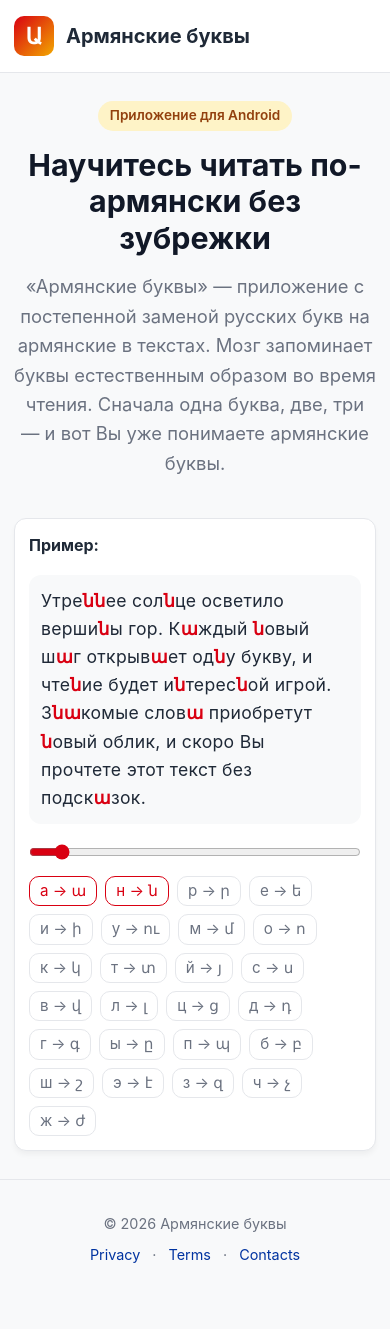
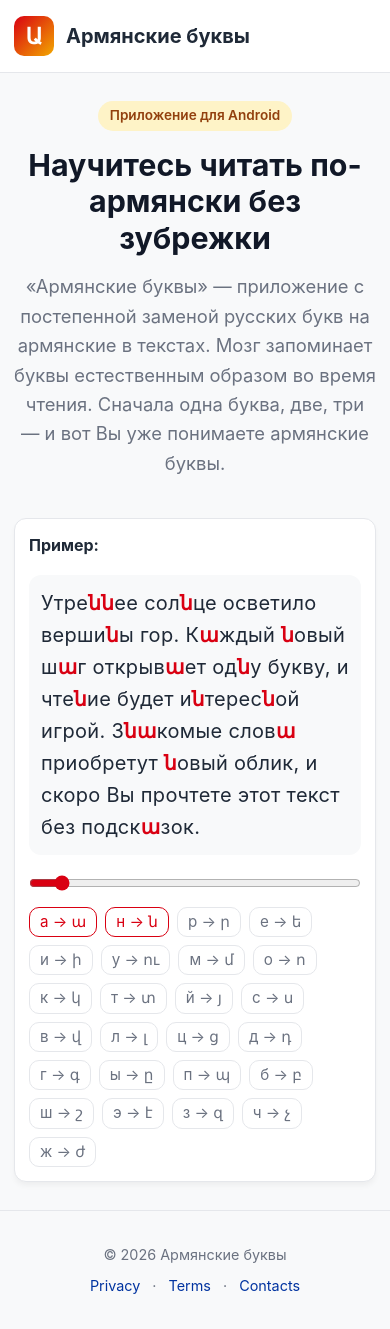
Before and after one commit to fowon/fowon.github.io, a Jekyll site: the page built from index.html, in a window 390 px wide. Built offline with Jekyll 4.4.1, drawn with Linux system fonts in a browser that asks for light colours; before the commit the page ends 1298 px from its top, so only the background shows below that.

Commit message:
Update style.css

```diff
--- a/assets/style.css
+++ b/assets/style.css
@@ -30,7 +30,7 @@ footer a{margin:0 8px}
   h1{font-size:1.9rem}
   .hero{padding:28px 0}
   .demo-card{padding:14px;border-radius:12px}
-  .demo-text{padding:12px;font-size:1.1rem;min-height:0}
+  .demo-text{padding:12px;min-height:0}
 }
 .chips{display:flex;flex-wrap:wrap;gap:8px;margin-top:16px}
 .chip{border:1px solid var(--border);border-radius:10px;padding:2px 10px;font-size:.95rem;color:var(--text-muted)}
```
